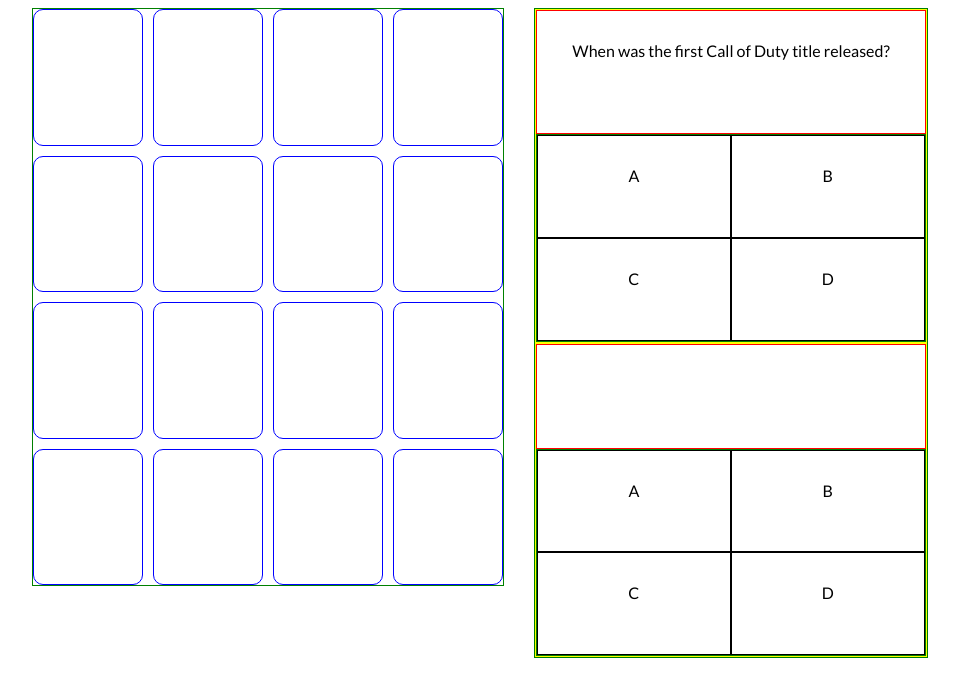
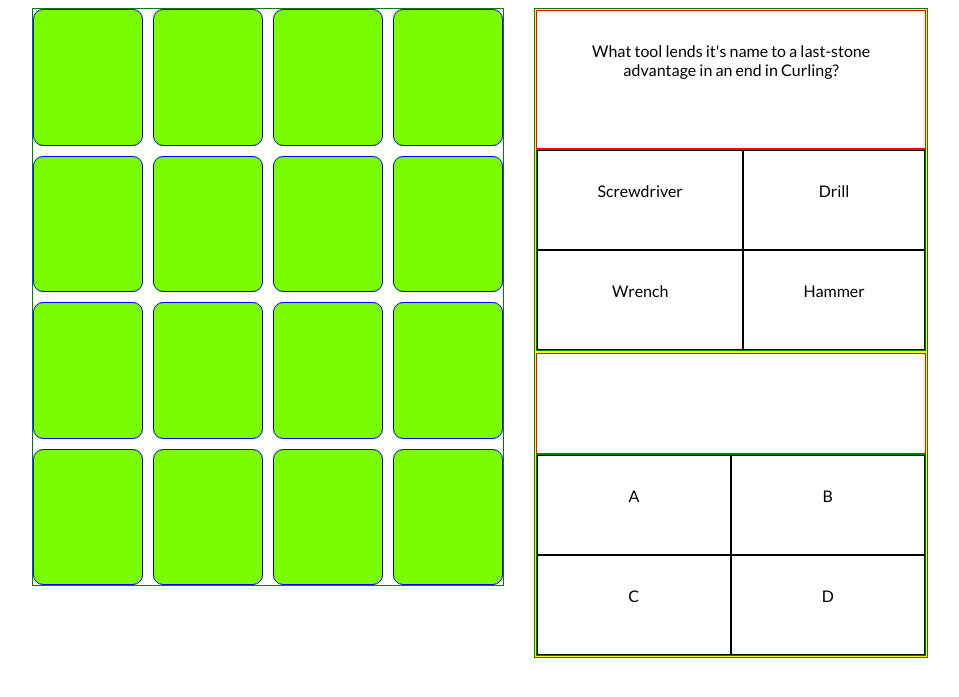
Before and after one commit to wesleykel/Blockbusters, a plain HTML site: page index.html in a window 1280 px wide. Both pictures are taken after a click on the element 248 px from the left and 128 px from the top of the page. Shown: the part 51-748 px from the top of the page, without its empty margins (160-1119 px from the left). Drawn offline with Linux system fonts and the light colour scheme.

Commit message:
added answer randomiser function
added answer randomiser function

```diff
--- a/app.js
+++ b/app.js
@@ -1,73 +1,130 @@
 let player1 = [];
 let player2 = [];
+
+let randomNumber = [1, 2, 3, 4];
+
+let random = Math.floor(Math.random() * 4);
 
 let questionNumber = 0;
 const boxes = document.getElementsByClassName("boxes");
 const box1 = document.querySelector("#boxes-1");
 
-box1.addEventListener("click", checkBoxes, false);
+box1.addEventListener("click", askQuestion, false);
 
 const box2 = document.querySelector("#boxes-2");
-box2.addEventListener("click", checkBoxes, false);
+box2.addEventListener("click", askQuestion, false);
 
 const box3 = document.querySelector("#boxes-3");
-box3.addEventListener("click", checkBoxes, false);
+box3.addEventListener("click", askQuestion, false);
 
 const box4 = document.querySelector("#boxes-4");
-box4.addEventListener("click", checkBoxes, false);
+box4.addEventListener("click", askQuestion, false);
 
 const box5 = document.querySelector("#boxes-5");
-box5.addEventListener("click", checkBoxes, false);
+box5.addEventListener("click", askQuestion, false);
 
 const box6 = document.querySelector("#boxes-6");
-box6.addEventListener("click", checkBoxes, false);
+box6.addEventListener("click", askQuestion, false);
 const box7 = document.querySelector("#boxes-7");
-box7.addEventListener("click", checkBoxes, false);
+box7.addEventListener("click", askQuestion, false);
 
 const box8 = document.querySelector("#boxes-8");
-box8.addEventListener("click", checkBoxes, false);
+box8.addEventListener("click", askQuestion, false);
 
 const box9 = document.querySelector("#boxes-9");
-box9.addEventListener("click", checkBoxes, false);
+box9.addEventListener("click", askQuestion, false);
 
 const box10 = document.querySelector("#boxes-10");
-box10.addEventListener("click", checkBoxes, false);
+box10.addEventListener("click", askQuestion, false);
 
 const box11 = document.querySelector("#boxes-11");
-box11.addEventListener("click", checkBoxes, false);
+box11.addEventListener("click", askQuestion, false);
 
 const box12 = document.querySelector("#boxes-12");
-box12.addEventListener("click", checkBoxes, false);
+box12.addEventListener("click", askQuestion, false);
 
 const box13 = document.querySelector("#boxes-13");
-box13.addEventListener("click", checkBoxes, false);
+box13.addEventListener("click", askQuestion, false);
 
 const box14 = document.querySelector("#boxes-14");
-box14.addEventListener("click", checkBoxes, false);
+box14.addEventListener("click", askQuestion, false);
 
 const box15 = document.querySelector("#boxes-15");
-box15.addEventListener("click", checkBoxes, false);
+box15.addEventListener("click", askQuestion, false);
 
 const box16 = document.querySelector("#boxes-16");
-box16.addEventListener("click", checkBoxes, false);
+box16.addEventListener("click", askQuestion, false);
 
 const questionBox1 = document.getElementById("qb1");
-const answerBox1 = document.getElementById("ab1");
-const answerBox2 = document.getElementById("ab2");
-const answerBox3 = document.getElementById("ab3");
-const answerBox4 = document.getElementById("ab4");
+const answerBox_1 = document.getElementById("ab1");
+const answerBox_2 = document.getElementById("ab2");
+const answerBox_3 = document.getElementById("ab3");
+const answerBox_4 = document.getElementById("ab4");
 
 const questionBox2 = document.getElementById("qb2");
-const answerBox5 = document.getElementById("ab5");
-const answerBox6 = document.getElementById("ab6");
-const answerBox7 = document.getElementById("ab7");
-const answerBox8 = document.getElementById("ab8");
+const answerBox_5 = document.getElementById("ab5");
+const answerBox_6 = document.getElementById("ab6");
+const answerBox_7 = document.getElementById("ab7");
+const answerBox_8 = document.getElementById("ab8");
 
 function askQuestion() {
-  questionBox1.innerHTML;
-  box1.style.backgroundColor = "red";
+  if (this.className === "boxes" && questionNumber % 2 !== 0) {
+    questionBox1.innerHTML = results[`${questionNumber}`].question;
+    shuffleAnswersA();
+    clearBoardB();
+  } else {
+    questionBox2.innerHTML = results[`${questionNumber}`].question;
+    shuffleAnswersB();
+    clearBoardA();
+  }
+  questionNumber++;
+  console.log(questionNumber);
+}
+askQuestion();
+
+function shuffleAnswersA() {
+  const answerBoxArray = [answerBox_1, answerBox_2, answerBox_3, answerBox_4];
+  let shuffled = answerBoxArray.sort(() => Math.random() - 0.5);
+  shuffled[0].innerHTML = results[`${questionNumber}`].correct_answer;
+  shuffled[1].innerHTML = results[`${questionNumber}`].incorrect_answers[0];
+  shuffled[2].innerHTML = results[`${questionNumber}`].incorrect_answers[1];
+  shuffled[3].innerHTML = results[`${questionNumber}`].incorrect_answers[2];
 }
 
-function checkBoxes() {
-  questionBox1.innerText = results[0].question;
+function shuffleAnswersB() {
+  const answerBoxArray2 = [answerBox_5, answerBox_6, answerBox_7, answerBox_8];
+  let shuffled2 = answerBoxArray2.sort(() => Math.random() - 0.5);
+  shuffled2[0].innerHTML = results[`${questionNumber}`].correct_answer;
+  shuffled2[1].innerHTML = results[`${questionNumber}`].incorrect_answers[0];
+  shuffled2[2].innerHTML = results[`${questionNumber}`].incorrect_answers[1];
+  shuffled2[3].innerHTML = results[`${questionNumber}`].incorrect_answers[2];
 }
+
+function clearBoardA() {
+  questionBox1.innerHTML = "";
+  answerBox_1.innerHTML = "A";
+  answerBox_2.innerHTML = "B";
+  answerBox_3.innerHTML = "C";
+  answerBox_4.innerHTML = "D";
+}
+function clearBoardB() {
+  questionBox2.innerHTML = "";
+  answerBox_5.innerHTML = "A";
+  answerBox_6.innerHTML = "B";
+  answerBox_7.innerHTML = "C";
+  answerBox_8.innerHTML = "D";
+}
+
+function newGame() {
+  questionBox1.innerHTML = "";
+  answerBox_1.innerHTML = "A";
+  answerBox_2.innerHTML = "B";
+  answerBox_3.innerHTML = "C";
+  answerBox_4.innerHTML = "D";
+  questionBox2.innerHTML = "";
+  answerBox_5.innerHTML = "A";
+  answerBox_6.innerHTML = "B";
+  answerBox_7.innerHTML = "C";
+  answerBox_8.innerHTML = "D";
+}
+newGame();
--- a/style.css
+++ b/style.css
@@ -29,6 +29,18 @@ h1 {
 .boxes {
   border: 1px blue solid;
   border-radius: 10px;
+  background-color: lawngreen;
+}
+.p1box {
+  background-color: lightsalmon;
+  border: 1px blue solid;
+  border-radius: 10px;
+}
+
+.p2box {
+  background-color: black;
+  border: 1px blue solid;
+  border-radius: 10px;
 }
 .players {
   border: 1px green solid;
@@ -44,6 +56,8 @@ h1 {
   grid-template-rows: auto auto;
 }
 .question-box {
+  display: fixed;
+  position: inherit;
   border: 1px solid red;
   display: grid;
   padding: 30px;
```
Also changed, not shown: blank.html (added, +9 -0 lines).
